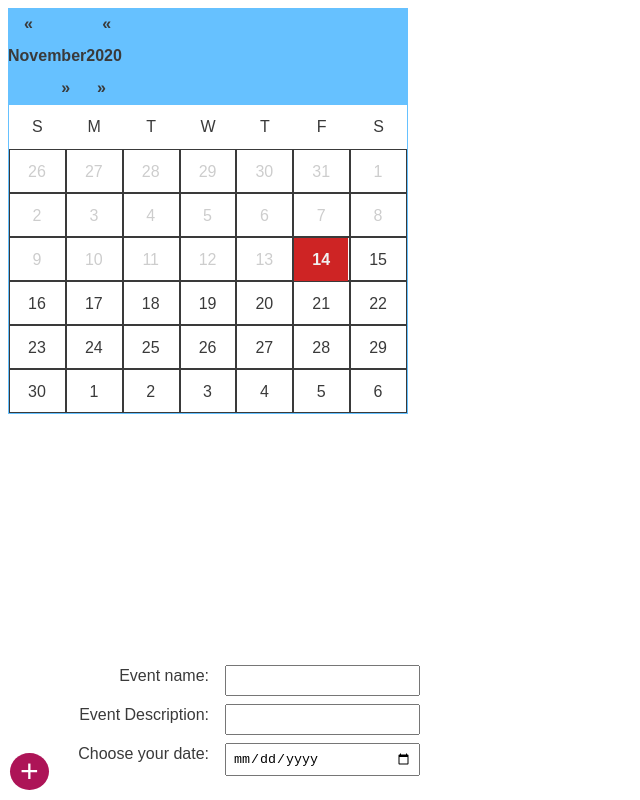
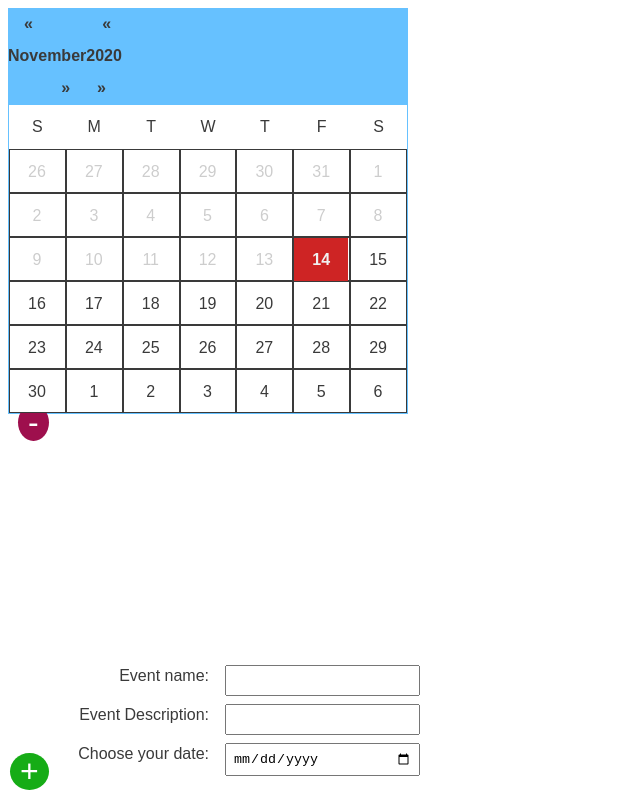
Before and after one commit to millord/calendar, a React (Create React App) app in the folder client/: page / in a window 1280 px wide. Shown: the whole page, without its empty margins (0-640 px from the left). Built offline with nearby package versions, Linux system fonts and the light colour scheme; no server answers.

Commit message:
crud is working

```diff
--- a/client/src/App.js
+++ b/client/src/App.js
@@ -17,11 +17,12 @@ const client = new ApolloClient({
 
 function App() {
   const [value, setValue ]= useState(moment())
+  const [storedDate, setStoredDate]= useState(null)
   return (
     <ApolloProvider client={client}>
     <div className="App">
-     <Calendar value={value} onChange={setValue}/>
-     <CalendarEvents value={value} onChange={setValue}/>
+     <Calendar value={value} onChange={setValue} setStoredDate={setStoredDate}/>
+     <CalendarEvents value={value} onChange={setValue} storedDate={storedDate}/>
     </div>
     </ApolloProvider>
   );
--- a/client/src/components/Calendar.js
+++ b/client/src/components/Calendar.js
@@ -1,4 +1,4 @@
-import React, {useState, useEffect} from 'react'
+import React, {useMemo, useState, useEffect} from 'react'
 import {getCalendarEventsQuery,removeCalendarEventMutation,updateCalendarEventMutation} from '../components/queries/queries'
 import { useQuery, useMutation } from '@apollo/client';
 
@@ -8,7 +8,7 @@ import dayStyles from './dayStyles'
 import Header from './Header'
 import moment from 'moment'
 
-function Calendar ({value, onChange}) {
+function Calendar ({value, onChange, setStoredDate}) {
   const [calendar, setCalendar] = useState([])
   const { loading, error, data } = useQuery(getCalendarEventsQuery);
 
@@ -17,8 +17,15 @@ function Calendar ({value, onChange}) {
   console.log("INSIDE THE CALENDAR COMPONENT", data)
 
 
-
-
+  const datesByDate = useMemo(() => {
+    const dates = new Map()
+    if (data) {
+      data.calendarEvents.forEach(date =>
+        dates.set(date.date, date)
+      )
+    }
+    return dates
+  }, [data])
 
   useEffect(() => {
     setCalendar(createCalendar(value))
@@ -37,13 +44,21 @@ return (
       }
     </div>
   {
-    calendar.map(week => <div>{week.map(day =>
-      <div  className="day" onClick={() =>  onChange(day)}>
+    calendar.map(week => <div>{week.map(day => {
+      const date = moment(day).format('YYYY-MM-DD')
+      const storedDate = datesByDate.get(date)
+      return (
+        <div
+          className={`day ${!!storedDate ? 'scheduled' : ''}`}
+          onClick={() => storedDate ? setStoredDate(storedDate) : onChange(day)}
+        >
         <div className={dayStyles(day,value)}>
         {day.format('D')}
     {/* <span></span> */}
         </div>
         </div>
+      )
+    }
       )}</div>)
    }
   </div>
--- a/client/src/components/CalendarEvents.js
+++ b/client/src/components/CalendarEvents.js
@@ -1,27 +1,43 @@
-
-import {getCalendarEventsQuery,addCalenderEventMutation} from '../components/queries/queries'
-import {useState} from 'react'
+import {getCalendarEventsQuery,addCalenderEventMutation, updateCalendarEventMutation,removeCalendarEventMutation} from '../components/queries/queries'
+import React, {useState, useEffect} from 'react'
 import { useQuery, useMutation } from '@apollo/client';
 
 
 
 
-function CalendarEvents(props) {
-    const [name, setName]  =  useState('')
+function CalendarEvents({ storedDate }) {
+    const [name, setName] = useState('')
     const [description, setDescription]  =  useState('')
     const [date, setDate] = useState('')
 
     const [addCalenderEvent, { data }] = useMutation(addCalenderEventMutation);
+    const [updateCalendarEvent, { newdata }] = useMutation(updateCalendarEventMutation);
+    const [removeCalendarEvent, { removedata }] = useMutation(removeCalendarEventMutation);
 
-    console.log(data)
-
-
+    useEffect(() => {
+      if (storedDate) {
+        setName(storedDate.name)
+        setDescription(storedDate.description)
+        setDate(storedDate.date)
+      }
+    }, [storedDate])
 
 
   const submitForm = (e) => {
    e.preventDefault();
    setName('')
    setDescription('')
+   if (storedDate) {
+     updateCalendarEvent({
+      variables:{
+        id: storedDate.id,
+        name: name,
+        description: description,
+        date: date
+      },
+      refetchQueries:[{query:getCalendarEventsQuery}]
+    })
+   } else {
     addCalenderEvent({
       variables:{
         name: name,
@@ -30,13 +46,21 @@ function CalendarEvents(props) {
       },
       refetchQueries:[{query:getCalendarEventsQuery}]
     })
-
+   }
+  }
+  const removeEvent =() => {
+    removeCalendarEvent({
+      variables:{
+        id: storedDate.id
+      },
+      refetchQueries:[{query:getCalendarEventsQuery}]
+    })
   }
 
-
   return (
-
-          <form id="add-book" onSubmit={submitForm}>
+  <div>
+    <button id="buttonRemove" onClick={removeEvent}>-</button>
+          <form onSubmit={submitForm}>
                 <div className="field">
                     <label>Event name:</label>
                     <input
@@ -59,20 +83,19 @@ function CalendarEvents(props) {
               min="2019-01-01" max="2022-12-31"
               onChange={(e) => setDate(e.target.value)}
               />
-
                 </div>
 
                 <button>+</button>
 
             </form>
+            </div>
+
 
 
   );
 }
 
-// export default compose(
-//   graphql(addCalenderEventMutation, {name: "addCalenderEventMutation"}),
-// )(CalendarEvents);
+
 
 
 export default CalendarEvents;
--- a/client/src/components/index.css
+++ b/client/src/components/index.css
@@ -90,6 +90,10 @@
   background-color: var(--grey);
 }
 
+.calendar .scheduled {
+  background-color: yellow;
+}
+
 form {
   background: #fff;
   padding: 20px;
@@ -120,7 +124,7 @@ form select {
 form button {
   color: #fff;
   font-size: 2em;
-  background: #ad1457;
+  background: #16ac16;
   border: 0;
   padding: 0 10px;
   border-radius: 50%;
@@ -129,3 +133,16 @@ form button {
   bottom: 10px;
   left: 10px;
 }
+
+#buttonRemove {
+  color: #fff;
+  font-size: 2em;
+  background: #9e0f4d;
+  border: 0;
+  padding: 0 10px;
+  border-radius: 50%;
+  cursor: pointer;
+  position: relative;
+  bottom: 10px;
+  left: 10px;
+}
--- a/client/src/components/queries/queries.js
+++ b/client/src/components/queries/queries.js
@@ -35,8 +35,8 @@ const addCalenderEventMutation = gql`
 `
 
 const updateCalendarEventMutation = gql`
-   mutation($id: ID!, $name:String!, $description:String!) {
-    updateCalendarEvent(id: $id,name:$name, description: $description){
+   mutation($id: ID!, $name:String!, $description:String!,$date: String!) {
+    updateCalendarEvent(id: $id,name:$name, description: $description,date: $date){
        name
        id
      }
```
Also changed, not shown: 2 other files (tests, documents, lock files or other folders). Lines whose indentation alone changed are shown as unchanged.
